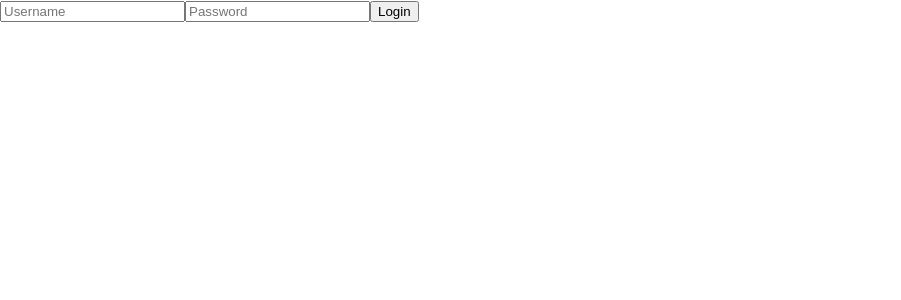
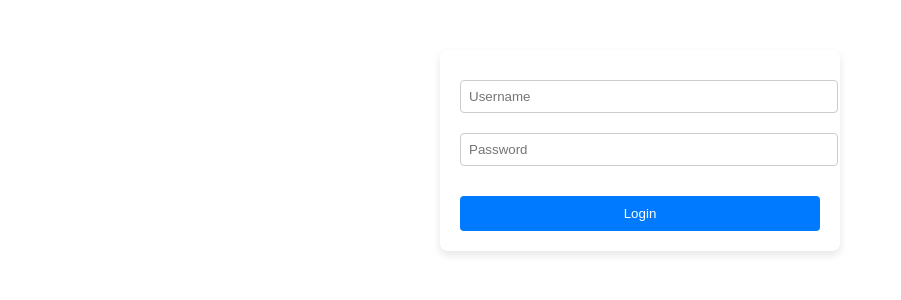
Before and after one commit to bryanleejh/hospital-frontend-demo, a React (Create React App) app: page / in a window 1280 px wide. Shown: the top 300 px of the page, without its empty margins (0-901 px from the left). Built offline with nearby package versions, Linux system fonts and the light colour scheme.

Commit message:
fix: add classes to LoginForm

```diff
--- a/src/components/LoginForm/LoginForm.tsx
+++ b/src/components/LoginForm/LoginForm.tsx
@@ -15,21 +15,27 @@ const LoginForm: React.FC<LoginFormProps> = ({ onLogin }) => {
   };
 
   return (
+    <div className="form-container">
       <form onSubmit={handleSubmit}>
         <input
           type="text"
+          className="form-input"
           value={username}
           onChange={(e) => setUsername(e.target.value)}
           placeholder="Username"
         />
         <input
           type="password"
+          className="form-input"
           value={password}
           onChange={(e) => setPassword(e.target.value)}
           placeholder="Password"
         />
-      <button type="submit">Login</button>
+        <button type="submit" className="form-button">
+          Login
+        </button>
       </form>
+    </div>
   );
 };
 
```
Lines whose indentation alone changed are shown as unchanged.
